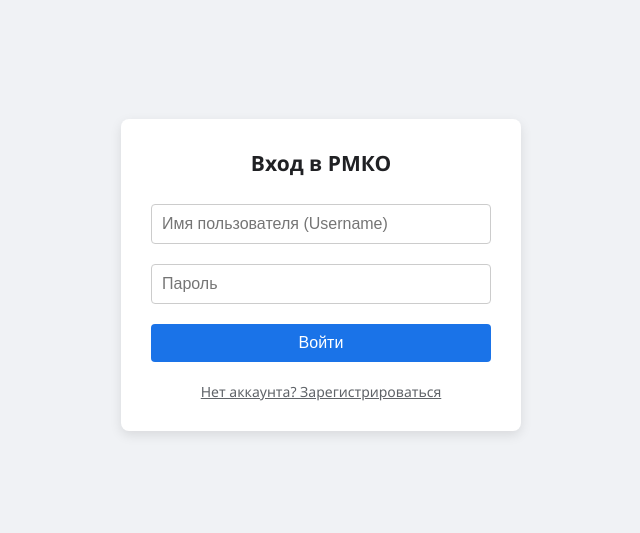
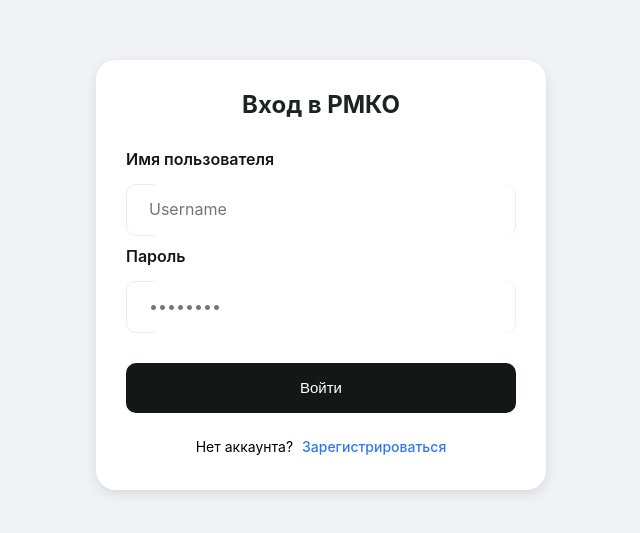
Before and after one commit to saesenthezzis/B2B-CRM, a plain HTML site: page templates/login.html in a window 1280 px wide. Shown: the part 125-658 px from the top of the page, without its empty margins (319-959 px from the left). Drawn offline with Linux system fonts and the light colour scheme.

Commit message:
feat: add login and registration template with authentication logic

```diff
--- a/templates/login.html
+++ b/templates/login.html
@@ -4,44 +4,185 @@
 <meta charset="utf-8">
 <meta name="viewport" content="width=device-width, initial-scale=1">
 <title>РМКО — Авторизация</title>
-<link rel="stylesheet" href="/static/style.css">
 <style>
-  body { display: flex; align-items: center; justify-content: center; height: 100vh; background: #f0f2f5; margin: 0; }
-  .auth-card { background: #fff; padding: 30px; border-radius: 8px; box-shadow: 0 4px 12px rgba(0,0,0,0.1); width: 100%; max-width: 400px; text-align: center; }
-  .auth-card h2 { margin-top: 0; color: #202124; }
-  .auth-card input { width: 100%; box-sizing: border-box; padding: 10px; margin: 10px 0; border: 1px solid #ccc; border-radius: 4px; font-size: 16px; }
-  .auth-card button { width: 100%; padding: 10px; background: #1a73e8; color: #fff; border: none; border-radius: 4px; font-size: 16px; cursor: pointer; margin-top: 10px; }
-  .auth-card button:hover { background: #155db2; }
-  .auth-card .switch { margin-top: 20px; font-size: 14px; color: #5f6368; cursor: pointer; text-decoration: underline; }
-  .hidden { display: none; }
-  #toast { position: fixed; bottom: 20px; right: 20px; background: #323232; color: #fff; padding: 12px 20px; border-radius: 4px; opacity: 0; transition: opacity 0.3s; pointer-events: none; }
+  body {
+    display: flex; align-items: center; justify-content: center;
+    height: 100vh; background: #f0f2f5; margin: 0;
+  }
+
+  /* From Uiverse.io by JohnnyCSilva */
+  .form {
+    display: flex;
+    flex-direction: column;
+    gap: 10px;
+    background-color: #ffffff;
+    padding: 30px;
+    width: 450px;
+    box-sizing: border-box;
+    border-radius: 20px;
+    font-family: -apple-system, BlinkMacSystemFont, 'Segoe UI', Roboto, Oxygen, Ubuntu, Cantarell, 'Open Sans', 'Helvetica Neue', sans-serif;
+    box-shadow: 0 4px 12px rgba(0,0,0,0.1);
+  }
+
+  ::placeholder {
+    font-family: -apple-system, BlinkMacSystemFont, 'Segoe UI', Roboto, Oxygen, Ubuntu, Cantarell, 'Open Sans', 'Helvetica Neue', sans-serif;
+  }
+
+  .form button {
+    align-self: flex-end;
+  }
+
+  .flex-column > label {
+    color: #151717;
+    font-weight: 600;
+    margin-bottom: 5px;
+    display: block;
+  }
+
+  .inputForm {
+    border: 1.5px solid #ecedec;
+    border-radius: 10px;
+    height: 50px;
+    display: flex;
+    align-items: center;
+    padding-left: 10px;
+    transition: 0.2s ease-in-out;
+  }
+
+  .input {
+    margin-left: 10px;
+    border-radius: 10px;
+    border: none;
+    width: 100%;
+    height: 100%;
+    font-size: 16px;
+  }
+
+  .input:focus {
+    outline: none;
+  }
+
+  .inputForm:focus-within {
+    border: 1.5px solid #2d79f3;
+  }
+
+  .flex-row {
+    display: flex;
+    flex-direction: row;
+    align-items: center;
+    gap: 10px;
+    justify-content: space-between;
+  }
+
+  .flex-row > div > label {
+    font-size: 14px;
+    color: black;
+    font-weight: 400;
+  }
+
+  .span {
+    font-size: 14px;
+    margin-left: 5px;
+    color: #2d79f3;
+    font-weight: 500;
+    cursor: pointer;
+    text-decoration: none;
+  }
+
+  .span:hover {
+    text-decoration: underline;
+  }
+
+  .button-submit {
+    margin: 20px 0 10px 0;
+    background-color: #151717;
+    border: none;
+    color: white;
+    font-size: 15px;
+    font-weight: 500;
+    border-radius: 10px;
+    height: 50px;
+    width: 100%;
+    cursor: pointer;
+  }
+
+  .button-submit:hover {
+    background-color: #2d2f2f;
+  }
+
+  .p {
+    text-align: center;
+    color: black;
+    font-size: 14px;
+    margin: 5px 0;
+  }
+
+  .hidden { display: none !important; }
+  #toast { position: fixed; bottom: 20px; right: 20px; background: #323232; color: #fff; padding: 12px 20px; border-radius: 4px; opacity: 0; transition: opacity 0.3s; pointer-events: none; z-index: 1000;}
   #toast.show { opacity: 1; }
   #toast.err { background: #d32f2f; }
+
+  h2 { margin-top: 0; color: #202124; text-align: center; }
 </style>
 </head>
 <body>
 
-<div class="auth-card" id="loginBox">
+<div class="form" id="loginBox">
   <h2>Вход в РМКО</h2>
-  <input type="text" id="lUser" placeholder="Имя пользователя (Username)">
-  <input type="password" id="lPass" placeholder="Пароль">
-  <button id="btnLogin">Войти</button>
-  <div class="switch" onclick="toggleMode('reg')">Нет аккаунта? Зарегистрироваться</div>
+
+  <div class="flex-column">
+    <label>Имя пользователя</label>
+  </div>
+  <div class="inputForm">
+    <input type="text" class="input" id="lUser" placeholder="Username">
+  </div>
+
+  <div class="flex-column">
+    <label>Пароль</label>
+  </div>
+  <div class="inputForm">
+    <input type="password" class="input" id="lPass" placeholder="••••••••">
+  </div>
+
+  <button class="button-submit" id="btnLogin">Войти</button>
+
+  <p class="p">Нет аккаунта? <span class="span" onclick="toggleMode('reg')">Зарегистрироваться</span></p>
 </div>
 
-<div class="auth-card hidden" id="regBox">
+<div class="form hidden" id="regBox">
   <h2>Регистрация</h2>
-  <div id="step1">
-    <input type="email" id="rEmail" placeholder="Ваш Email">
-    <button id="btnSendCode">Отправить код</button>
+
+  <div id="step1" style="display:flex; flex-direction:column; gap:10px;">
+    <div class="flex-column">
+      <label>Ваш Email</label>
+    </div>
+    <div class="inputForm">
+      <input type="email" class="input" id="rEmail" placeholder="email@example.com">
+    </div>
+    <button class="button-submit" id="btnSendCode" style="margin-top:10px;">Отправить код</button>
   </div>
-  <div id="step2" class="hidden">
-    <p style="font-size:14px; color:#5f6368">Код отправлен на почту. Введите его и придумайте логин.</p>
-    <input type="text" id="rCode" placeholder="Код из письма">
-    <input type="text" id="rUser" placeholder="Придумайте Username">
-    <button id="btnReg">Зарегистрироваться</button>
+
+  <div id="step2" class="hidden" style="display:flex; flex-direction:column; gap:10px;">
+    <p class="p" style="color:#5f6368">Код отправлен на почту. Введите его и придумайте логин.</p>
+
+    <div class="flex-column">
+      <label>Код из письма</label>
+    </div>
+    <div class="inputForm">
+      <input type="text" class="input" id="rCode" placeholder="Код">
+    </div>
+
+    <div class="flex-column">
+      <label>Придумайте Username</label>
+    </div>
+    <div class="inputForm">
+      <input type="text" class="input" id="rUser" placeholder="Username">
+    </div>
+
+    <button class="button-submit" id="btnReg" style="margin-top:10px;">Зарегистрироваться</button>
   </div>
-  <div class="switch" onclick="toggleMode('login')">Уже есть аккаунт? Войти</div>
+
+  <p class="p">Уже есть аккаунт? <span class="span" onclick="toggleMode('login')">Войти</span></p>
 </div>
 
 <div id="toast"></div>
```
